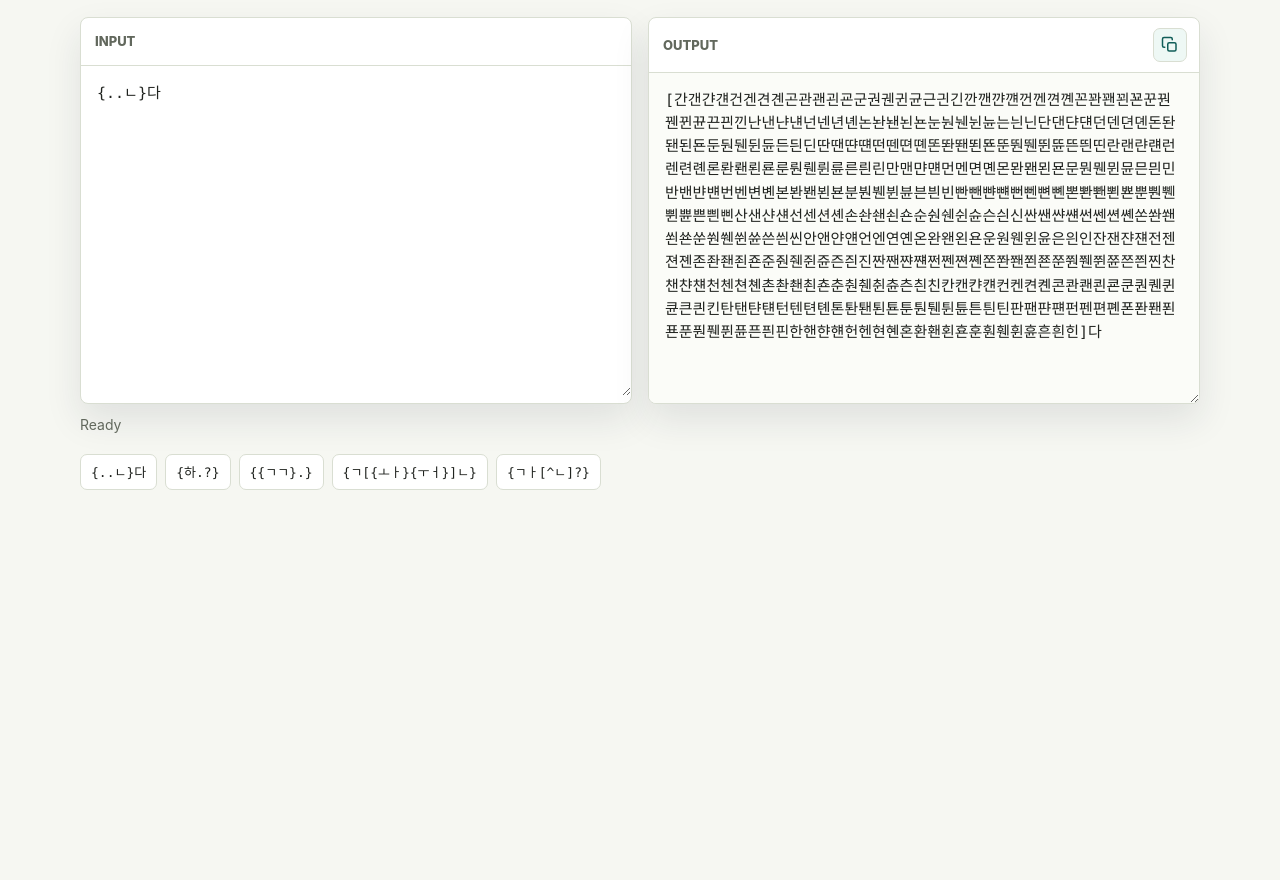
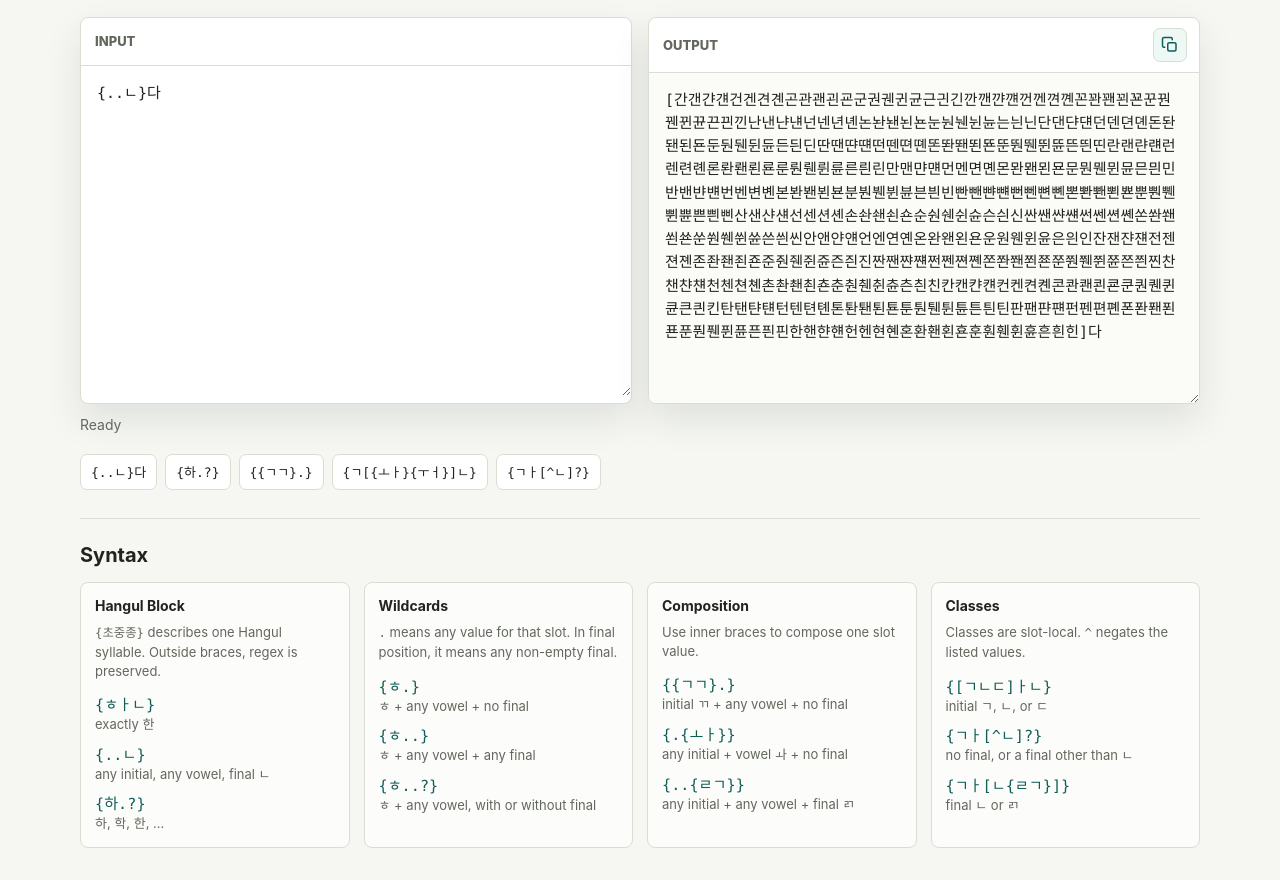
Before and after one commit to hiroshi-manabe/koregex, a website: page index.html in a window 1280 px wide. Shown: the part 95-975 px from the top of the page. Before the commit the page ends 800 px from the top, so only its background shows below. Drawn offline with Linux system fonts and the light colour scheme.

Commit message:
Add inline syntax reference

```diff
--- a/app.js
+++ b/app.js
@@ -1,4 +1,4 @@
-import { CACHE_VERSION } from "./src/cache-version.js?v=2026-05-23-1";
+import { CACHE_VERSION } from "./src/cache-version.js?v=2026-05-23-2";
 
 const { expandKoregex } = await import(`./src/expand.js?v=${CACHE_VERSION}`);
 
--- a/index.html
+++ b/index.html
@@ -4,8 +4,8 @@
     <meta charset="utf-8" />
     <meta name="viewport" content="width=device-width, initial-scale=1" />
     <title>Koregex</title>
-    <link rel="stylesheet" href="./styles.css?v=2026-05-23-1" />
-    <script type="module" src="./app.js?v=2026-05-23-1"></script>
+    <link rel="stylesheet" href="./styles.css?v=2026-05-23-2" />
+    <script type="module" src="./app.js?v=2026-05-23-2"></script>
   </head>
   <body>
     <main class="app-shell">
@@ -48,6 +48,51 @@
         <button type="button" data-example="{ㄱ[{ㅗㅏ}{ㅜㅓ}]ㄴ}">{ㄱ[{ㅗㅏ}{ㅜㅓ}]ㄴ}</button>
         <button type="button" data-example="{ㄱㅏ[^ㄴ]?}">{ㄱㅏ[^ㄴ]?}</button>
       </section>
+
+      <section class="reference" aria-label="Syntax reference">
+        <h2>Syntax</h2>
+        <div class="reference-grid">
+          <div>
+            <h3>Hangul Block</h3>
+            <p><code>{초중종}</code> describes one Hangul syllable. Outside braces, regex is preserved.</p>
+            <dl>
+              <div><dt><code>{ㅎㅏㄴ}</code></dt><dd>exactly 한</dd></div>
+              <div><dt><code>{..ㄴ}</code></dt><dd>any initial, any vowel, final ㄴ</dd></div>
+              <div><dt><code>{하.?}</code></dt><dd>하, 학, 한, ...</dd></div>
+            </dl>
+          </div>
+
+          <div>
+            <h3>Wildcards</h3>
+            <p><code>.</code> means any value for that slot. In final position, it means any non-empty final.</p>
+            <dl>
+              <div><dt><code>{ㅎ.}</code></dt><dd>ㅎ + any vowel + no final</dd></div>
+              <div><dt><code>{ㅎ..}</code></dt><dd>ㅎ + any vowel + any final</dd></div>
+              <div><dt><code>{ㅎ..?}</code></dt><dd>ㅎ + any vowel, with or without final</dd></div>
+            </dl>
+          </div>
+
+          <div>
+            <h3>Composition</h3>
+            <p>Use inner braces to compose one slot value.</p>
+            <dl>
+              <div><dt><code>{{ㄱㄱ}.}</code></dt><dd>initial ㄲ + any vowel + no final</dd></div>
+              <div><dt><code>{.{ㅗㅏ}}</code></dt><dd>any initial + vowel ㅘ + no final</dd></div>
+              <div><dt><code>{..{ㄹㄱ}}</code></dt><dd>any initial + any vowel + final ㄺ</dd></div>
+            </dl>
+          </div>
+
+          <div>
+            <h3>Classes</h3>
+            <p>Classes are slot-local. <code>^</code> negates the listed values.</p>
+            <dl>
+              <div><dt><code>{[ㄱㄴㄷ]ㅏㄴ}</code></dt><dd>initial ㄱ, ㄴ, or ㄷ</dd></div>
+              <div><dt><code>{ㄱㅏ[^ㄴ]?}</code></dt><dd>no final, or a final other than ㄴ</dd></div>
+              <div><dt><code>{ㄱㅏ[ㄴ{ㄹㄱ}]}</code></dt><dd>final ㄴ or ㄺ</dd></div>
+            </dl>
+          </div>
+        </div>
+      </section>
     </main>
   </body>
 </html>
--- a/src/cache-version.js
+++ b/src/cache-version.js
@@ -1 +1 @@
-export const CACHE_VERSION = "2026-05-23-1";
+export const CACHE_VERSION = "2026-05-23-2";
--- a/src/expand.js
+++ b/src/expand.js
@@ -8,7 +8,7 @@ import {
   allHangulSyllables,
   decomposeSyllable,
   isHangulSyllable,
-} from "./hangul.js?v=2026-05-23-1";
+} from "./hangul.js?v=2026-05-23-2";
 
 function uniq(values) {
   return [...new Set(values)];
--- a/styles.css
+++ b/styles.css
@@ -25,7 +25,8 @@ body {
 }
 
 button,
-textarea {
+textarea,
+code {
   font: inherit;
 }
 
@@ -188,6 +189,78 @@ textarea[readonly] {
   color: var(--accent-dark);
 }
 
+.reference {
+  margin-top: 28px;
+  padding-top: 24px;
+  border-top: 1px solid var(--line);
+}
+
+.reference h2 {
+  margin: 0 0 14px;
+  font-size: 20px;
+  line-height: 1.25;
+  letter-spacing: 0;
+}
+
+.reference-grid {
+  display: grid;
+  grid-template-columns: repeat(4, minmax(0, 1fr));
+  gap: 14px;
+}
+
+.reference-grid > div {
+  min-width: 0;
+  background: rgba(255, 255, 255, 0.65);
+  border: 1px solid var(--line);
+  border-radius: 8px;
+  padding: 14px;
+}
+
+.reference h3 {
+  margin: 0 0 8px;
+  font-size: 14px;
+  line-height: 1.3;
+}
+
+.reference p {
+  margin: 0 0 12px;
+  color: var(--muted);
+  font-size: 13px;
+  line-height: 1.45;
+}
+
+.reference dl {
+  display: grid;
+  gap: 8px;
+  margin: 0;
+}
+
+.reference dl div {
+  display: grid;
+  gap: 2px;
+}
+
+.reference dt,
+.reference dd {
+  margin: 0;
+}
+
+.reference dt {
+  color: var(--accent-dark);
+}
+
+.reference dd {
+  color: var(--muted);
+  font-size: 13px;
+  line-height: 1.35;
+}
+
+code {
+  font-family:
+    "SFMono-Regular", Consolas, "Liberation Mono", Menlo, ui-monospace, monospace;
+  font-size: 0.95em;
+}
+
 @media (max-width: 760px) {
   .app-shell {
     width: min(100% - 20px, 1120px);
@@ -206,6 +279,10 @@ textarea[readonly] {
     grid-template-columns: 1fr;
   }
 
+  .reference-grid {
+    grid-template-columns: 1fr;
+  }
+
   textarea {
     min-height: 220px;
     font-size: 14px;
```
